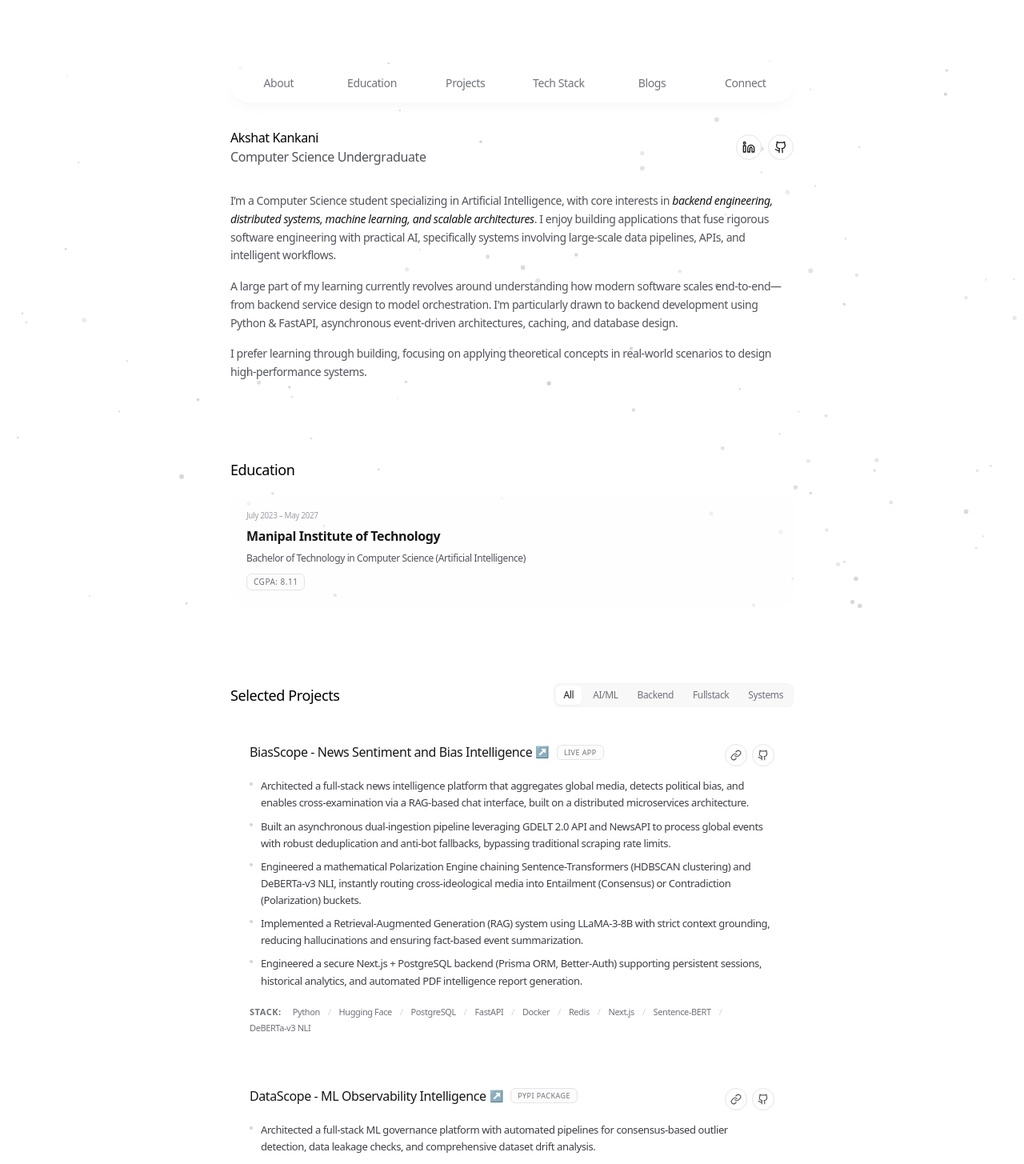
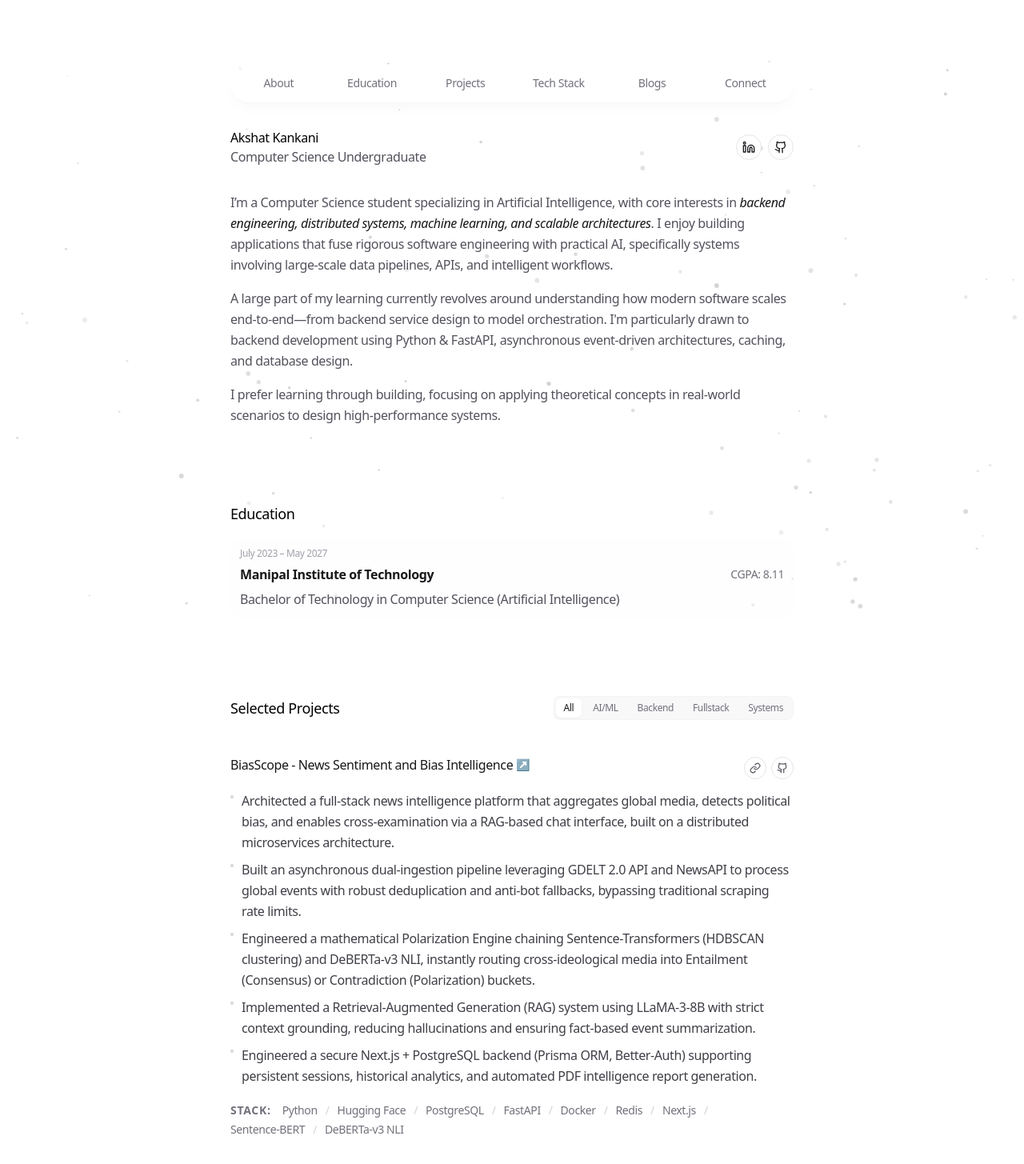
Before and after one commit to kankaniakshat185/portfolio, a Next.js app: page / in a window 1280 px wide. Shown: the top 1455 px of the page at 80% size. Built offline with nearby package versions, Linux system fonts and the light colour scheme.

Commit message:
font size and alignment improvements

```diff
--- a/app/blog/layout.tsx
+++ b/app/blog/layout.tsx
@@ -46,7 +46,7 @@ export default function LayoutBlogPost({
       <div className="absolute right-4 top-24">
         {/* <CopyButton /> */}
       </div>
-      <main className="prose prose-gray mt-24 pb-20 prose-h4:prose-base dark:prose-invert prose-h1:text-xl prose-h1:font-medium prose-h2:mt-12 prose-h2:scroll-m-20 prose-h2:text-lg prose-h2:font-medium prose-h3:text-base prose-h3:font-medium prose-h4:font-medium prose-h5:text-base prose-h5:font-medium prose-h6:text-base prose-h6:font-medium prose-strong:font-medium">
+      <main className="prose prose-gray max-w-none mt-24 pb-20 prose-h4:prose-base dark:prose-invert prose-h1:text-xl prose-h1:font-medium prose-h2:mt-12 prose-h2:scroll-m-20 prose-h2:text-lg prose-h2:font-medium prose-h3:text-base prose-h3:font-medium prose-h4:font-medium prose-h5:text-base prose-h5:font-medium prose-h6:text-base prose-h6:font-medium prose-strong:font-medium">
         {children}
       </main>
     </>
--- a/app/layout.tsx
+++ b/app/layout.tsx
@@ -19,7 +19,7 @@ export const metadata: Metadata = {
     canonical: '/'
   },
   title: {
-    default: 'Akshat - Personal portfolio',
+    default: 'Akshat - Software Developer',
     template: '%s | Akshat'
   },
   description:  'Akshat Kankani\'s personal portfolio website built with Next.js 15, React 19 and Motion-Primitives.',
--- a/app/page.tsx
+++ b/app/page.tsx
@@ -131,20 +131,7 @@ const CATEGORIES = ['All', 'AI/ML', 'Backend', 'Fullstack', 'Systems']
 export default function Personal() {
   const [activeCategory, setActiveCategory] = useState<string>('All')
 
-  const getProjectBadge = (id: string) => {
-    switch (id) {
-      case 'project1':
-        return 'Live App'
-      case 'project2':
-        return 'PyPI Package'
-      case 'project3':
-        return 'Chrome Extension'
-      case 'project4':
-        return 'Network Engine'
-      default:
-        return 'Project'
-    }
-  }
+
 
   return (
     <motion.main
@@ -163,13 +150,13 @@ export default function Personal() {
           transition={TRANSITION_SECTION}
         >
           <div className="flex-1 space-y-4">
-            <p className="text-zinc-600 dark:text-zinc-400 leading-relaxed text-sm">
+            <p className="text-zinc-600 dark:text-zinc-400 leading-relaxed text-base">
               I’m a Computer Science student specializing in Artificial Intelligence, with core interests in <span className="font-serif italic font-medium text-zinc-900 dark:text-zinc-100">backend engineering, distributed systems, machine learning, and scalable architectures</span>. I enjoy building applications that fuse rigorous software engineering with practical AI, specifically systems involving large-scale data pipelines, APIs, and intelligent workflows.
             </p>
-            <p className="text-zinc-600 dark:text-zinc-400 leading-relaxed text-sm">
+            <p className="text-zinc-600 dark:text-zinc-400 leading-relaxed text-base">
               A large part of my learning currently revolves around understanding how modern software scales end-to-end—from backend service design to model orchestration. I'm particularly drawn to backend development using Python &amp; FastAPI, asynchronous event-driven architectures, caching, and database design.
             </p>
-            <p className="text-zinc-600 dark:text-zinc-400 leading-relaxed text-sm text-zinc-500">
+            <p className="text-zinc-600 dark:text-zinc-400 leading-relaxed text-base text-zinc-500">
               I prefer learning through building, focusing on applying theoretical concepts in real-world scenarios to design high-performance systems.
             </p>
           </div>
@@ -183,18 +170,18 @@ export default function Personal() {
           transition={TRANSITION_SECTION}
         >
           <h3 className="mb-4 text-lg font-medium">Education</h3>
-          <div className="relative overflow-hidden rounded-2xl p-5 bg-zinc-50/30 dark:bg-zinc-900/10 transition-colors duration-300 hover:bg-zinc-50/50 dark:hover:bg-zinc-900/20">
+          <div className="relative overflow-hidden rounded-2xl p-3 bg-zinc-50/30 dark:bg-zinc-900/10 transition-colors duration-300 hover:bg-zinc-50/50 dark:hover:bg-zinc-900/20">
             <div className="relative z-10 flex flex-col gap-1.5">
-              <span className="text-[10px] font-mono text-zinc-400 dark:text-zinc-500">July 2023 – May 2027</span>
-              <h4 className="text-base font-semibold text-zinc-900 dark:text-zinc-100">Manipal Institute of Technology</h4>
-              <p className="text-xs text-zinc-600 dark:text-zinc-400 font-medium leading-relaxed">
-                Bachelor of Technology in Computer Science (Artificial Intelligence)
-              </p>
-              <div className="mt-1 flex items-center gap-1.5">
-                <span className="inline-flex items-center rounded-md border border-zinc-200 bg-zinc-50/50 px-2 py-0.5 text-[10px] font-mono tracking-wider uppercase text-zinc-500 dark:border-zinc-800 dark:bg-zinc-900/20 dark:text-zinc-400">
+              <span className="text-xs font-mono text-zinc-400 dark:text-zinc-500">July 2023 – May 2027</span>
+              <div className="flex items-center justify-between gap-4">
+                <h4 className="text-base font-semibold text-zinc-900 dark:text-zinc-100">Manipal Institute of Technology</h4>
+                <span className="text-sm font-mono text-zinc-500 dark:text-zinc-400">
                   CGPA: 8.11
                 </span>
               </div>
+              <p className="text-base text-zinc-600 dark:text-zinc-400 font-medium leading-relaxed">
+                Bachelor of Technology in Computer Science (Artificial Intelligence)
+              </p>
             </div>
           </div>
         </motion.section>
@@ -245,7 +232,6 @@ export default function Personal() {
                   activeCategory === 'All' ||
                   project.categories.includes(activeCategory)
               ).map((project) => {
-                const badge = getProjectBadge(project.id)
                 return (
                   <motion.div
                     layout
@@ -254,7 +240,7 @@ export default function Personal() {
                     exit={{ opacity: 0, scale: 0.98, y: -10 }}
                     transition={{ duration: 0.25 }}
                     key={project.id}
-                    className="group relative rounded-2xl p-6 transition-all duration-300 hover:bg-zinc-50/30 dark:hover:bg-zinc-900/10"
+                    className="group relative rounded-2xl -mx-6 p-6 transition-all duration-300 hover:bg-zinc-50/30 dark:hover:bg-zinc-900/10"
                   >
                     <div className="relative z-10">
                       <div className="flex items-start justify-between gap-4">
@@ -268,9 +254,6 @@ export default function Personal() {
                             {project.name}
                             <span className="text-zinc-400 dark:text-zinc-500 transition-transform duration-200 group-hover:translate-x-0.5 group-hover:-translate-y-0.5 text-sm">↗</span>
                           </a>
-                          <span className="px-2 py-0.5 text-[9px] font-mono tracking-wider uppercase rounded-md border border-zinc-200 bg-zinc-50/50 text-zinc-500 dark:border-zinc-800 dark:bg-zinc-900/20 dark:text-zinc-400">
-                            {badge}
-                          </span>
                         </div>
                         <div className="flex items-center gap-1.5 shrink-0 pt-0.5">
                           {project.liveLink && (
@@ -297,7 +280,7 @@ export default function Personal() {
                           )}
                         </div>
                       </div>
-                      <ul className="mt-3.5 space-y-2 text-[13px] leading-relaxed text-zinc-700 dark:text-zinc-300">
+                      <ul className="mt-3.5 space-y-2 text-base leading-relaxed text-zinc-700 dark:text-zinc-300">
                         {project.description.map((desc, i) => (
                           <li key={i} className="flex items-start gap-2.5">
                             <span className="mt-1.5 h-1 w-1 shrink-0 rounded-full bg-zinc-300 dark:bg-zinc-700" />
@@ -305,7 +288,7 @@ export default function Personal() {
                           </li>
                         ))}
                       </ul>
-                      <div className="mt-5 flex flex-wrap items-center gap-x-2.5 gap-y-1 text-[11px] font-mono">
+                      <div className="mt-5 flex flex-wrap items-center gap-x-2.5 gap-y-1 text-sm font-mono">
                         <span className="font-bold text-zinc-500 dark:text-zinc-400 uppercase tracking-wider mr-1">Stack:</span>
                         {project.techStack.map((tech, idx) => (
                           <div key={tech} className="flex items-center">
@@ -409,7 +392,7 @@ export default function Personal() {
                     <h4 className="font-normal dark:text-zinc-100">
                       {post.title}
                     </h4>
-                    <p className="text-zinc-500 dark:text-zinc-400 text-sm leading-relaxed">
+                    <p className="text-zinc-500 dark:text-zinc-400 text-base leading-relaxed">
                       {post.description}
                     </p>
                   </div>
@@ -429,7 +412,7 @@ export default function Personal() {
           <h3 className="mb-4 text-lg font-medium">Connect</h3>
 
           <div className="space-y-6">
-            <p className="text-zinc-600 dark:text-zinc-400 text-sm leading-relaxed">
+            <p className="text-zinc-600 dark:text-zinc-400 text-base leading-relaxed">
               I’m always open to discussing new opportunities, open-source projects, systems design, or anything tech-related. Drop me a line!
             </p>
 
@@ -446,13 +429,13 @@ export default function Personal() {
                   key={item.label}
                   className="flex items-baseline justify-between py-3 group"
                 >
-                  <span className="text-zinc-500 dark:text-zinc-400 tracking-wider uppercase text-[10px] font-mono">{item.label}</span>
+                  <span className="text-zinc-500 dark:text-zinc-400 tracking-wider uppercase text-[10px] font-mono font-bold">{item.label}</span>
                   <div className="flex items-center gap-1.5">
                     <a
                       href={item.href}
                       target="_blank"
                       rel="noopener noreferrer"
-                      className="text-zinc-600 dark:text-zinc-400 hover:text-zinc-950 dark:hover:text-zinc-50 transition-colors text-xs font-mono"
+                      className="text-zinc-600 dark:text-zinc-400 hover:text-zinc-950 dark:hover:text-zinc-50 transition-colors text-sm font-mono"
                     >
                       {item.value}
                     </a>
--- a/mdx-components.tsx
+++ b/mdx-components.tsx
@@ -15,11 +15,14 @@ export function useMDXComponents(components: MDXComponents): MDXComponents {
       caption: string
     }) => {
       return (
-        <figure>
-          <img src={src} alt={alt} className="rounded-xl" />
-          <figcaption className="text-center">{caption}</figcaption>
+        <figure className="mx-auto flex flex-col items-center justify-center">
+          <img src={src} alt={alt} className="mx-auto rounded-xl" />
+          {caption && <figcaption className="text-center mt-2">{caption}</figcaption>}
         </figure>
       )
+    },
+    img: ({ src, alt, ...props }: ComponentPropsWithoutRef<'img'>) => {
+      return <img src={src} alt={alt} className="mx-auto rounded-xl" {...props} />
     },
     code: ({ children, ...props }: ComponentPropsWithoutRef<'code'>) => {
       const codeHTML = highlight(children as string)
```
